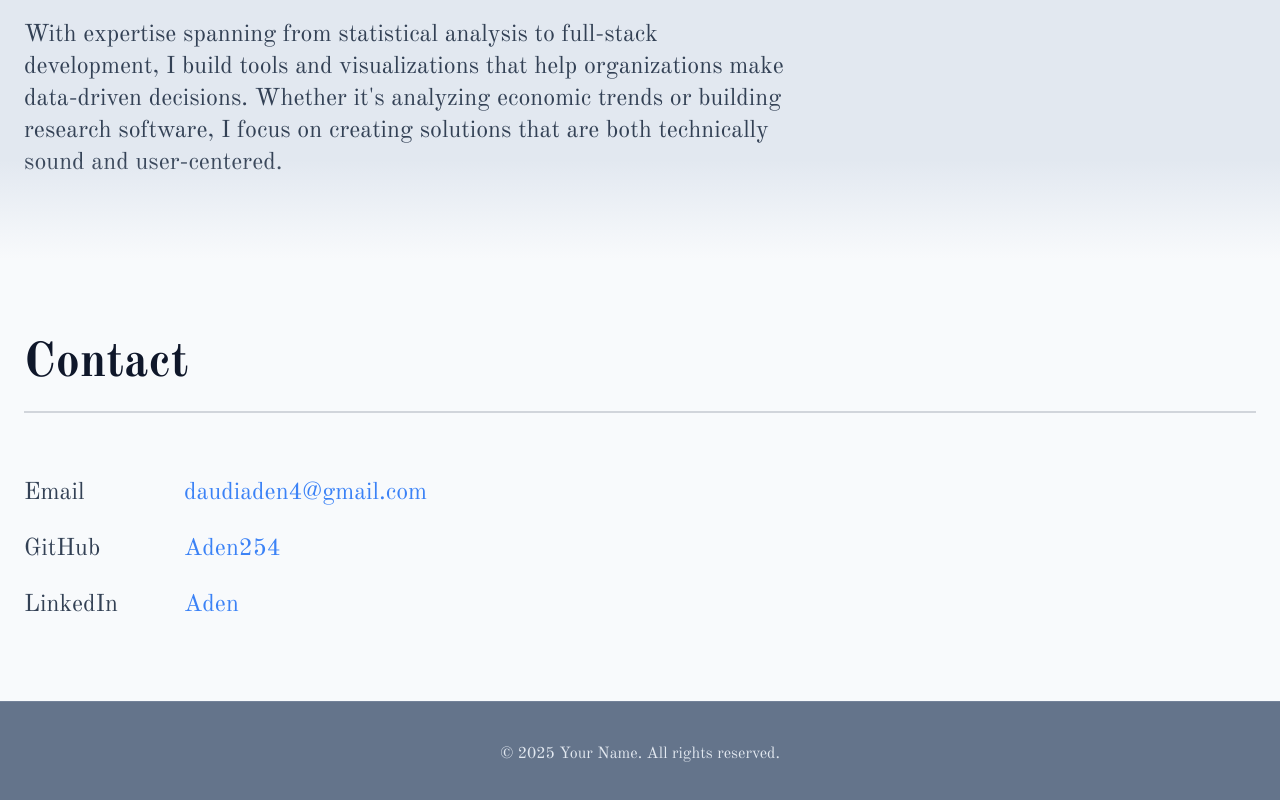
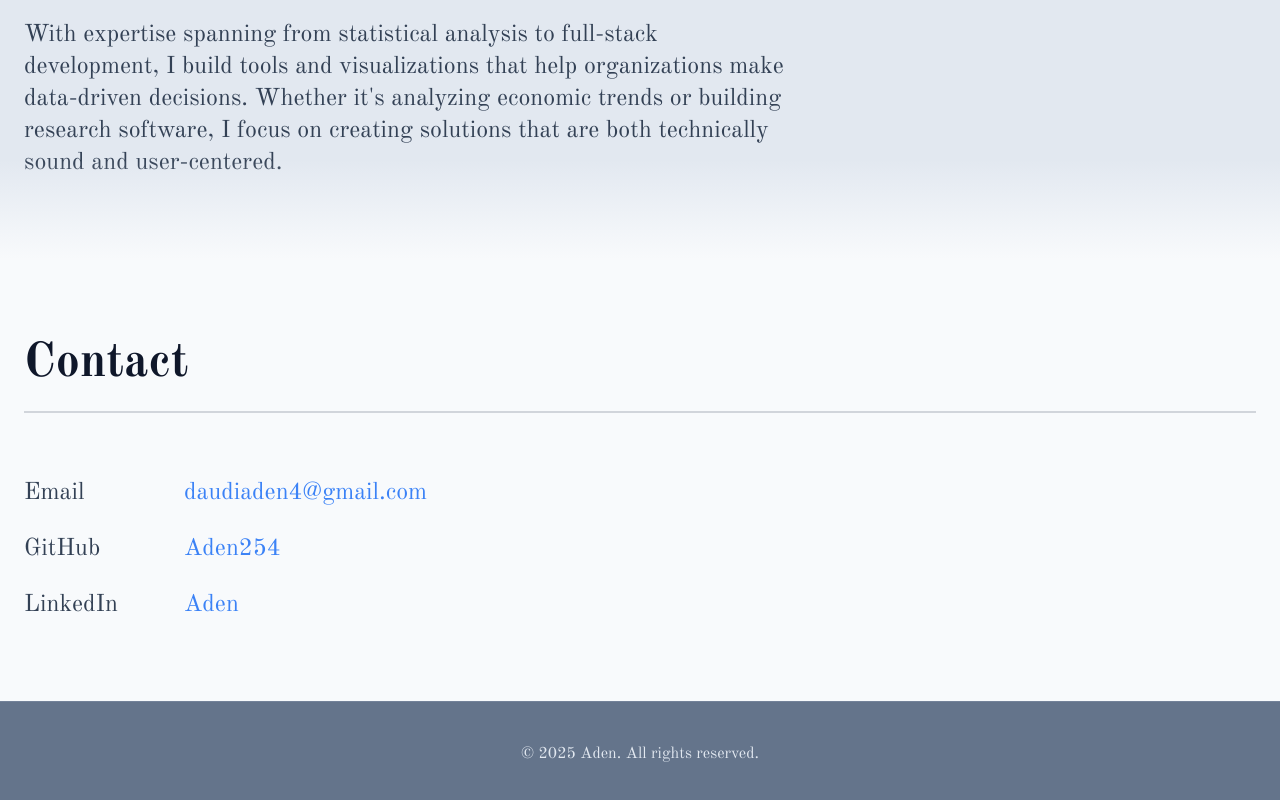
Before and after one commit to Aden254/Portfolio, a React (Vite) app: page / in a window 1280 px wide. Shown: the part 4767-5567 px from the top of the page. Built offline with nearby package versions, Linux system fonts and the light colour scheme; a web font is replaced by a local one.

Commit message:
Update footer copyright name to 'Aden'

```diff
--- a/src/Portfolio.jsx
+++ b/src/Portfolio.jsx
@@ -697,7 +697,7 @@ function Portfolio() {
             >
                 <div className="max-w-7xl mx-auto px-6 text-center">
                     <p style={{ color: 'var(--off-white)' }}>
-                        © 2025 Your Name. All rights reserved.
+                        © 2025 Aden. All rights reserved.
                     </p>
                 </div>
             </footer>
```
